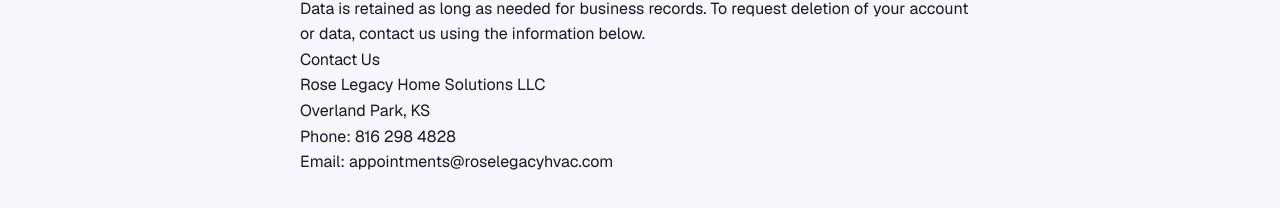
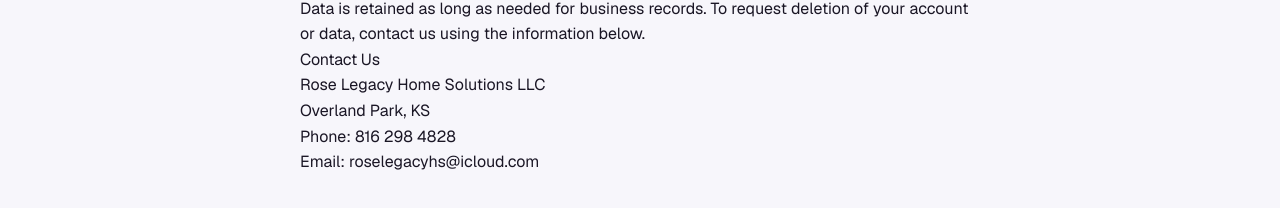
Before and after one commit to handsfree8/Rose-legacy-work-managment, a Next.js app: page /privacy in a window 1280 px wide. Shown: the part 726-934 px from the top of the page. Built offline with nearby package versions, Linux system fonts and the light colour scheme; no server answers.

Commit message:
Update contact email to roselegacyhs@icloud.com

```diff
--- a/app/components/InvoicePreview.tsx
+++ b/app/components/InvoicePreview.tsx
@@ -154,7 +154,7 @@ export default function InvoicePreview({ invoice, items, property }: InvoicePrev
                   <h2 style={{ margin: '0 0 2px 0', fontSize: '18px' }}>Rose Legacy Home Solutions LLC</h2>
                   <p style={{ margin: 0, color: '#6b7280', fontSize: '13px' }}>HVAC Services | Overland Park, KS</p>
                   <p style={{ margin: 0, color: '#6b7280', fontSize: '13px' }}>
-                    Phone: 816 298 4828 | Email: appointments@roselegacyhvac.com
+                    Phone: 816 298 4828 | Email: roselegacyhs@icloud.com
                   </p>
                 </div>
               </div>
--- a/app/landlord/[token]/ConsolidatedPaymentBanner.tsx
+++ b/app/landlord/[token]/ConsolidatedPaymentBanner.tsx
@@ -46,7 +46,7 @@ async function downloadConsolidatedPDF(
   doc.setFont('helvetica', 'normal')
   doc.setFontSize(10)
   doc.text('HVAC Services | Overland Park, KS', tx, y + 14)
-  doc.text('Phone: 816 298 4828 | Email: appointments@roselegacyhvac.com', tx, y + 26)
+  doc.text('Phone: 816 298 4828 | Email: roselegacyhs@icloud.com', tx, y + 26)
   y += 46
 
   // Purple accent line
@@ -168,7 +168,7 @@ async function downloadConsolidatedPDF(
     doc.setTextColor(0, 0, 0)
     doc.setFont('helvetica', 'normal')
     doc.setFontSize(9)
-    doc.text('Questions about this invoice? Call 816 298 4828 or email appointments@roselegacyhvac.com', left, footerY + 32)
+    doc.text('Questions about this invoice? Call 816 298 4828 or email roselegacyhs@icloud.com', left, footerY + 32)
   }
 
   doc.save(`consolidated-invoice-${inv.invoice_number || inv.id.slice(0, 8)}.pdf`)
--- a/app/privacy/page.tsx
+++ b/app/privacy/page.tsx
@@ -53,7 +53,7 @@ export default function PrivacyPolicyPage() {
         Rose Legacy Home Solutions LLC<br />
         Overland Park, KS<br />
         Phone: 816 298 4828<br />
-        Email: appointments@roselegacyhvac.com
+        Email: roselegacyhs@icloud.com
       </p>
     </main>
   )
```
